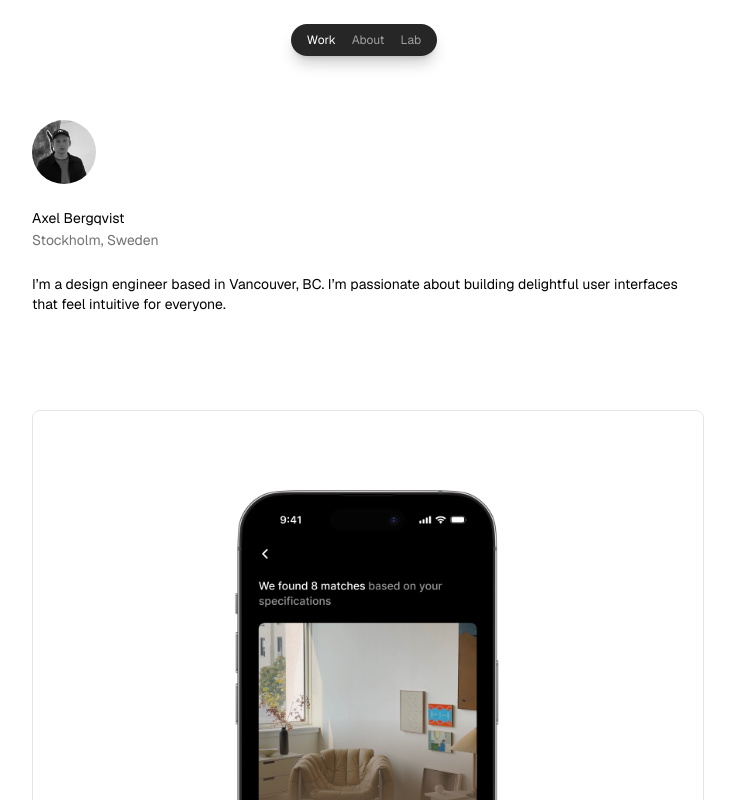
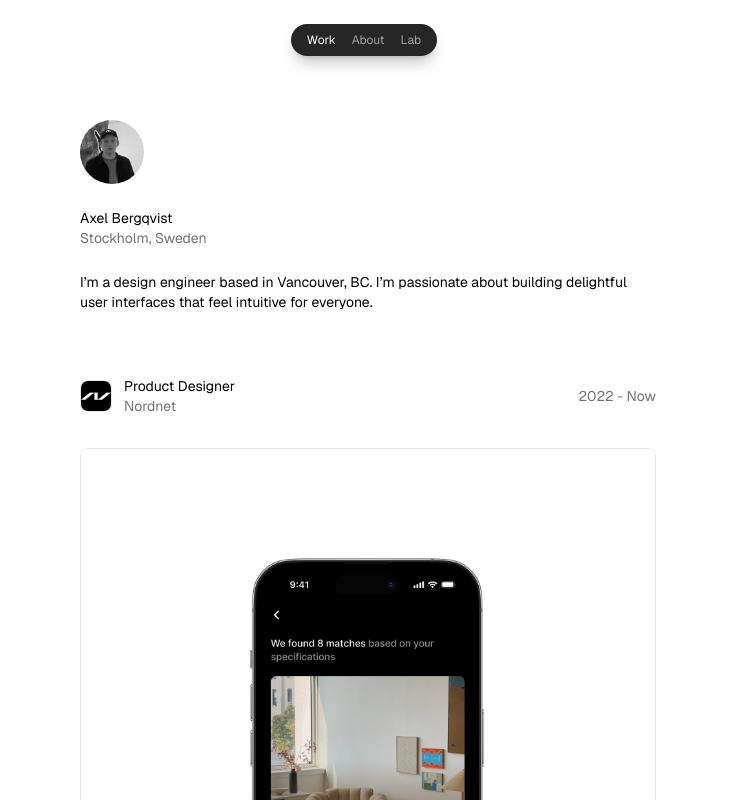
Before and after one commit to axelbergqvist/axl-v1, a Next.js app: page / in a window 1280 px wide. Shown: the top 800 px of the page, without its empty margins (272-1007 px from the left). Built offline with nearby package versions, Linux system fonts and the light colour scheme.

Commit message:
added work

```diff
--- a/app/layout.tsx
+++ b/app/layout.tsx
@@ -51,7 +51,7 @@ export default function RootLayout({
         `${GeistSans.variable} ${GeistMono.variable}`
       )}
     >
-      <body className={`max-w-2xl mx-4 mt-6 lg:mx-auto overflow-x-hidden ${GeistSans.className}`}>
+      <body className={`max-w-xl mx-4 mt-6 lg:mx-auto overflow-x-hidden ${GeistSans.className}`}>
         <main className="flex-auto min-w-0 flex flex-col px-2 md:px-0 overflow-visible">
           <Navbar />
           {children}
--- a/app/page.tsx
+++ b/app/page.tsx
@@ -1,6 +1,7 @@
 'use client'
 
 import Image from 'next/image';
+import Nordnet from '../public/Nordnet.png'
 import profilepic from 'public/profilepic.png';
 import ImageZoom from './components/image-zoom';
 import { motion } from 'framer-motion';
@@ -11,10 +12,10 @@ const parentVariants = {
     opacity: 1,
     transition: {
       duration: 0.5,
-      staggerChildren: 0.05, // Stagger effect with 0.05 seconds delay
-      type: "spring", // Apply spring animation to the parent's transition
-      stiffness: 100, // Adjust stiffness for the spring
-      damping: 10, // Adjust damping for the spring
+      staggerChildren: 0.05,
+      type: "spring",
+      stiffness: 100,
+      damping: 10,
     },
   },
 };
@@ -23,17 +24,17 @@ const childVariants = {
   hidden: {
     opacity: 0,
     y: 20,
-    filter: 'blur(10px)', // Initial state with blur
+    filter: 'blur(10px)',
   },
   visible: {
     opacity: 1,
     y: 0,
-    filter: 'blur(0px)',  // Final state without blur
+    filter: 'blur(0px)',
     transition: {
-      duration: 0.5, // Adjust duration for each child's animation
-      type: "spring", // Apply spring animation to each child's transition
-      stiffness: 400, // Adjust stiffness for the spring
-      damping: 70, // Adjust damping for the spring
+      duration: 0.5,
+      type: "spring",
+      stiffness: 400,
+      damping: 70,
     },
   },
 };
@@ -50,15 +51,26 @@ export default function Page() {
         <motion.div variants={childVariants}>
           <Image className="mb-6 rounded-full h-16 w-16" src={profilepic} alt="Picture of me" />
         </motion.div>
-        <motion.p className="text-sm mb-0.5" variants={childVariants}>Axel Bergqvist</motion.p>
+        <motion.p className="text-sm" variants={childVariants}>Axel Bergqvist</motion.p>
         <motion.p className="text-sm mb-6 text-neutral-500 dark:text-neutral-400" variants={childVariants}>Stockholm, Sweden</motion.p>
         <motion.h1 className="text-sm mb-16" variants={childVariants}>
           {`I’m a design engineer based in Vancouver, BC. I’m passionate about building delightful user interfaces that feel intuitive for everyone.`}
         </motion.h1>
-        {/* You can add more content here if needed */}
       </motion.section>
 
-      {/* Apply the same animation to the new div */}
+      <motion.div className="flex flex-row items-center justify-between" variants={parentVariants} initial="hidden" animate="visible">
+      <motion.div className="flex flex-row items-center" variants={parentVariants} initial="hidden" animate="visible">
+        <motion.div className="border border-black/10 dark:border-white/10 rounded-lg mr-3 overflow-hidden size-8"variants={childVariants}>
+          <Image className="object-cover" src={Nordnet} alt="Picture of me" />
+        </motion.div>
+        <div className="flex flex-col">
+          <motion.p className="text-sm" variants={childVariants}>Product Designer</motion.p>
+          <motion.p className="text-sm text-neutral-500 dark:text-neutral-400" variants={childVariants}>Nordnet</motion.p>
+        </div>
+      </motion.div>
+      <motion.p className="text-sm text-neutral-500 dark:text-neutral-400" variants={childVariants}>2022 - Now</motion.p>
+      </motion.div>
+
       <motion.div variants={childVariants} >
         <motion.div className="my-8">
           <ImageZoom/>
```
Also changed, not shown: public/Nordnet.png (added).
